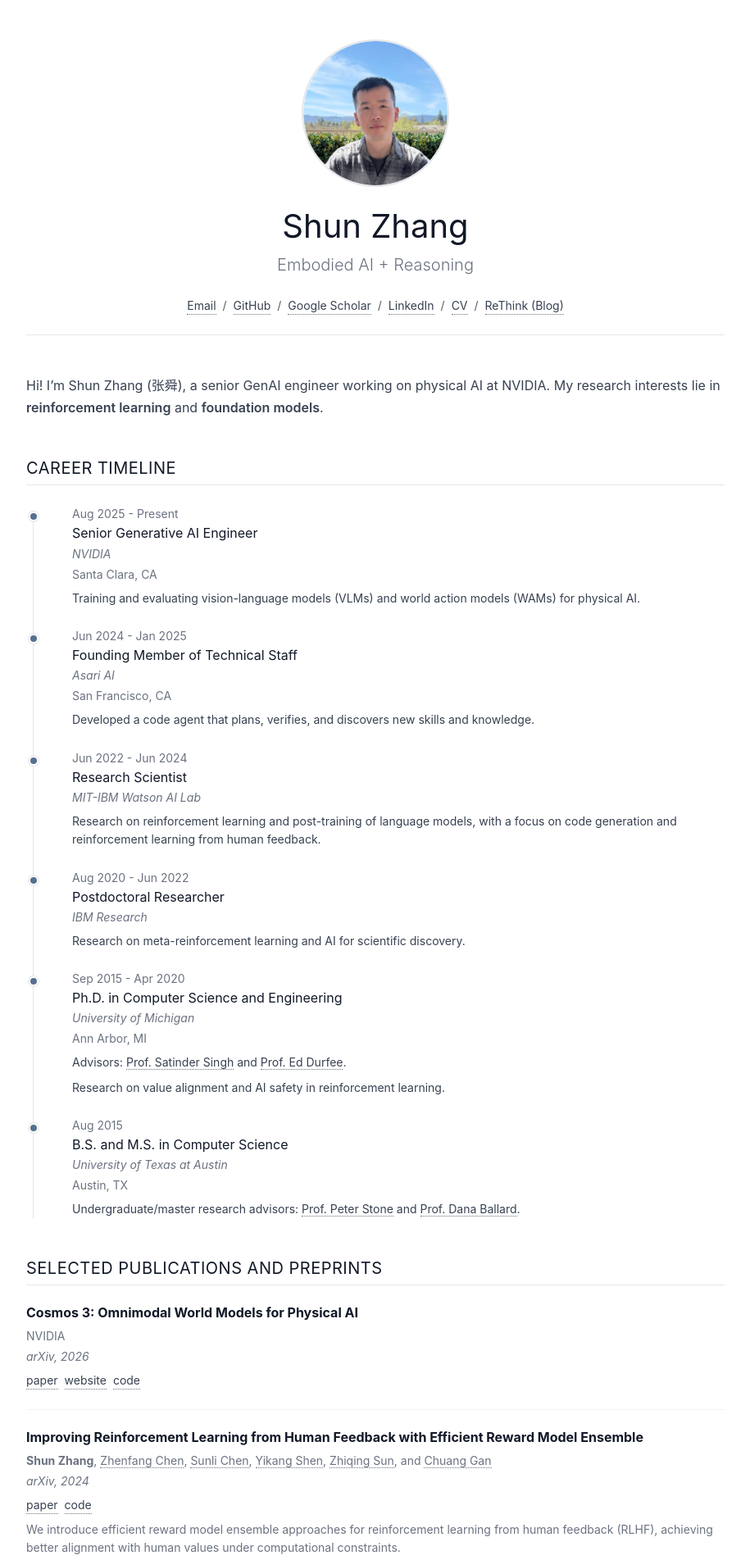
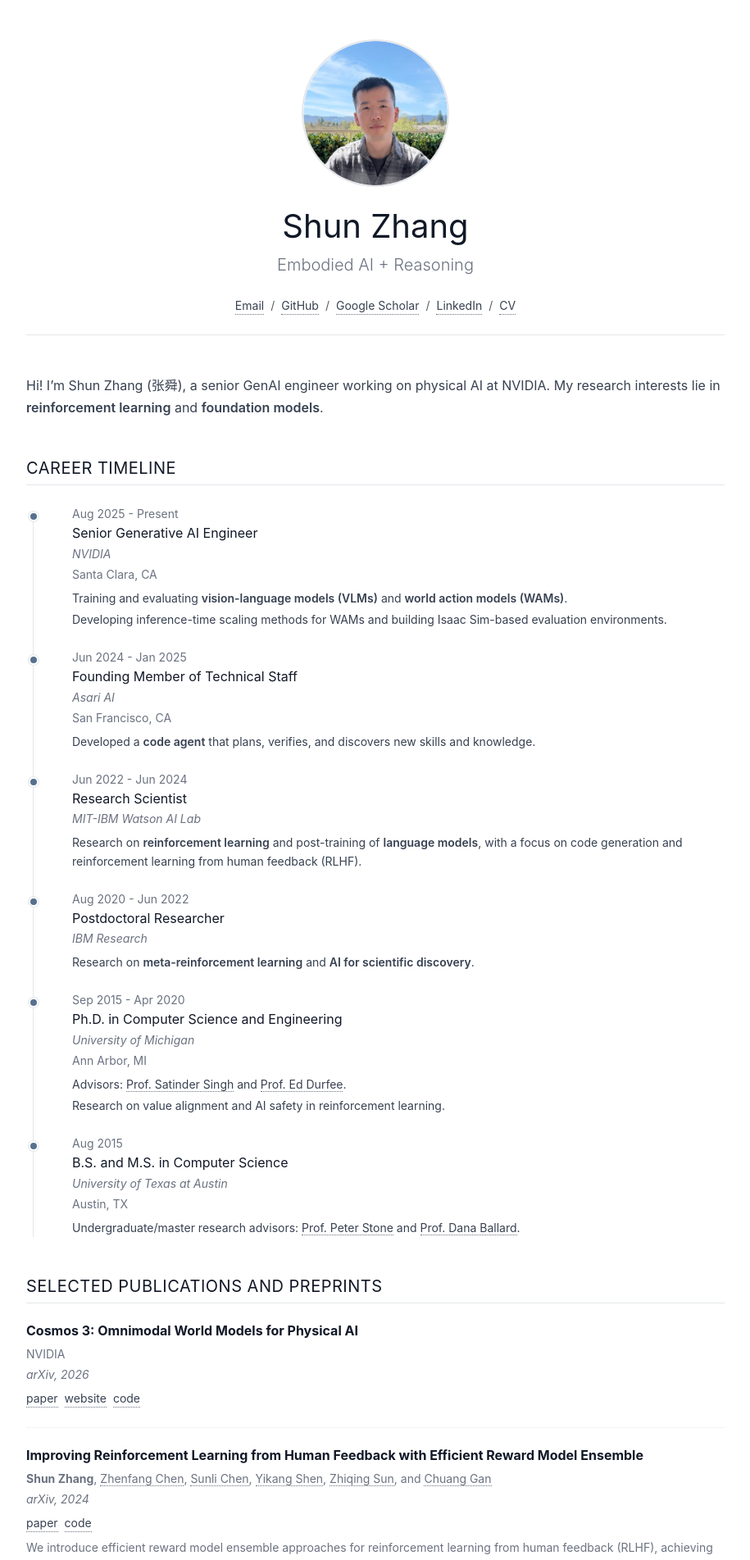
Before and after one commit to shunzh/shunzh.github.io, a Jekyll site: the page built from _pages/index.md, in a window 1280 px wide. Shown: the top 1903 px of the page at 82% size, without its empty margins (182-1097 px from the left). Built offline with Jekyll 4.4.1, drawn with Linux system fonts in a browser that asks for light colours.

Commit message:
Refine timeline descriptions and CV formatting

```diff
--- a/_data/timeline.yaml
+++ b/_data/timeline.yaml
@@ -5,7 +5,8 @@
   start_date: Aug 2025
   end_date: Present
   description:
-    - Training and evaluating vision-language models (VLMs) and world action models (WAMs) for **physical AI**.
+    - Training and evaluating **vision-language models (VLMs)** and **world action models (WAMs)**.
+    - Developing inference-time scaling methods for WAMs and building Isaac Sim-based evaluation environments.
 
 - type: experience
   title: Founding Member of Technical Staff
@@ -22,7 +23,7 @@
   start_date: Jun 2022
   end_date: Jun 2024
   description:
-    - Research on **reinforcement learning** and post-training of **language models**, with a focus on code generation and reinforcement learning from human feedback.
+    - Research on **reinforcement learning** and post-training of **language models**, with a focus on code generation and reinforcement learning from human feedback (RLHF).
 
 - type: experience
   title: Postdoctoral Researcher
--- a/_layouts/minimal.html
+++ b/_layouts/minimal.html
@@ -31,8 +31,6 @@
         <a href="https://www.linkedin.com/in/{{ site.linkedin_id }}">LinkedIn</a>
         <span class="text-muted">/</span>
         <a href="{{ site.homepage_url }}{{ site.cv_pdf_path }}">CV</a>
-        <span class="text-muted">/</span>
-        <a href="{{ site.homepage_url }}/rethink">ReThink (Blog)</a>
       </div>
     </div>
 
@@ -61,11 +59,11 @@
               {% endif %}
             </div>
             {% if item.description %}
+            <div class="small mt-2 timeline-description">
             {% for description in item.description %}
-            <div class="small mt-2 timeline-description">
-              {{ description | markdownify }}
+              <div class="timeline-description-item">{{ description | markdownify | remove: '<p>' | remove: '</p>' }}</div>
+            {% endfor %}
             </div>
-            {% endfor %}
             {% endif %}
           </div>
         </div>
--- a/style.scss
+++ b/style.scss
@@ -110,8 +110,17 @@ a:hover {
 
 .timeline-description {
   line-height: 1.6;
+}
+
+.timeline-description-item {
+  margin-bottom: 0.25rem;
+
+  &:last-child {
+    margin-bottom: 0;
+  }
+
   strong {
-    font-weight: normal;
+    font-weight: 600;
   }
 }
 
```
Also changed, not shown: generate_cv_tex.rb (+5 -2 lines), 2 other files.
